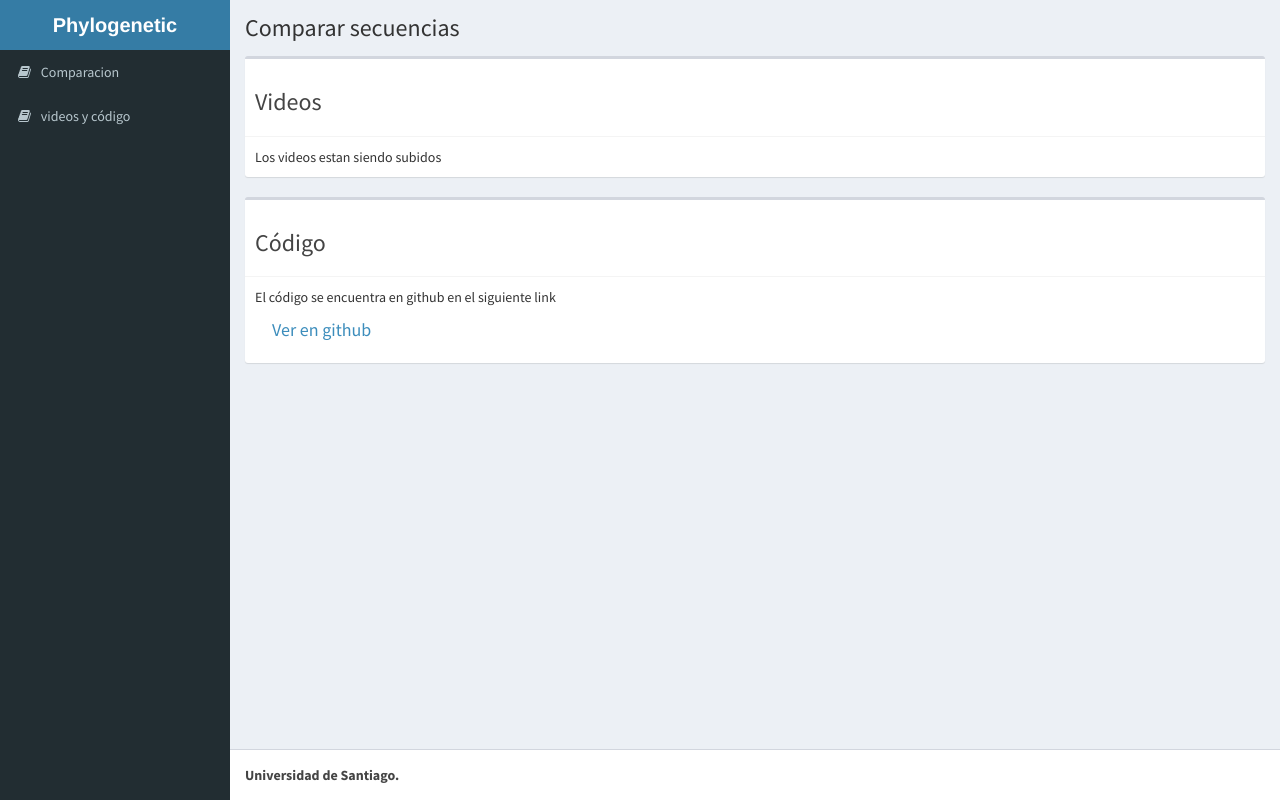
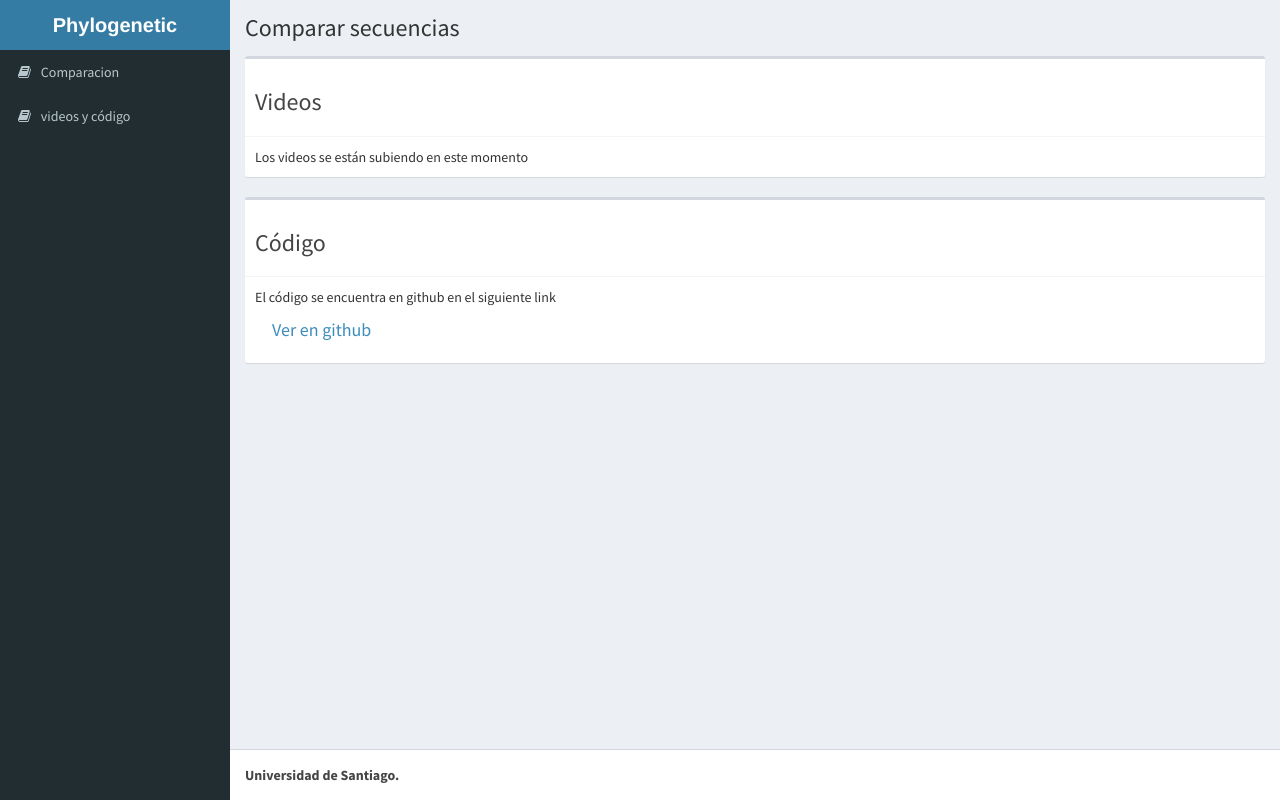
Before and after one commit to smontoya/phylogenetic_comparision, a Flask app: page /videos in a window 1280 px wide. Run offline with Flask 2, Linux system fonts and the light colour scheme; some libraries are stand-ins or nearby versions.

Commit message:
FIX_: texto videos

```diff
--- a/python/templates/videos.html
+++ b/python/templates/videos.html
@@ -10,7 +10,7 @@
       <h3>Videos</h3>
   </div>
   <div class="box-body">
-  Los videos estan siendo subidos
+  Los videos se están subiendo en este momento
   </div>
 </div>
 <div class="box upload_form">
```
